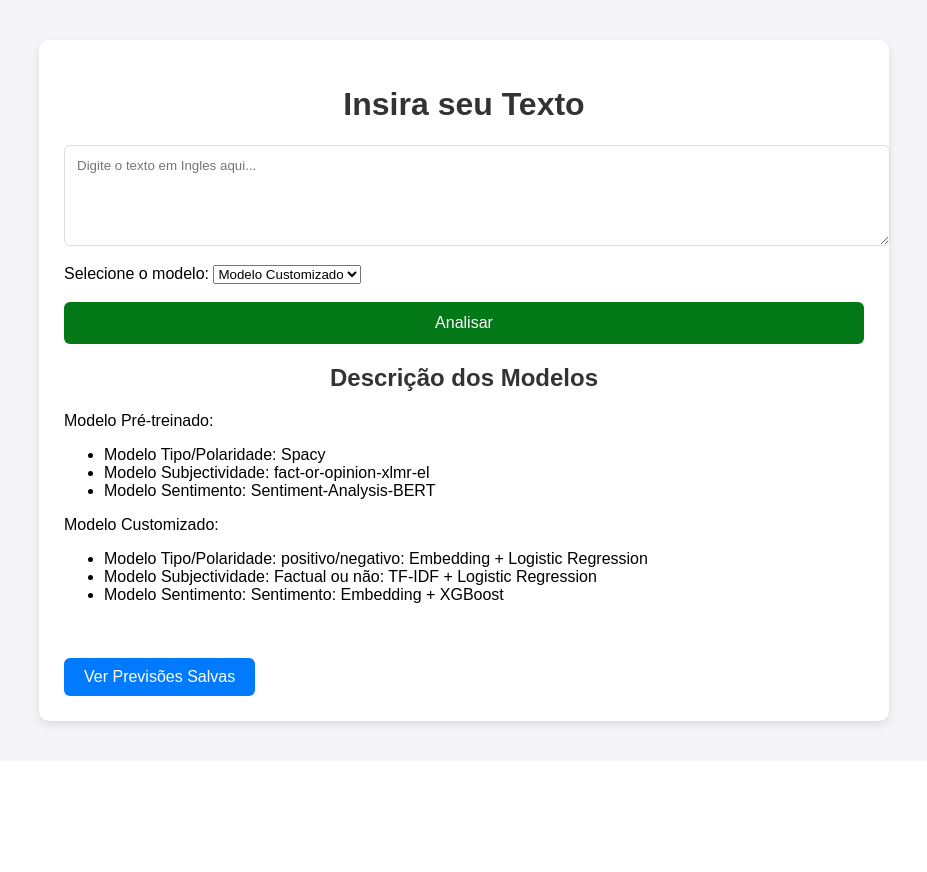
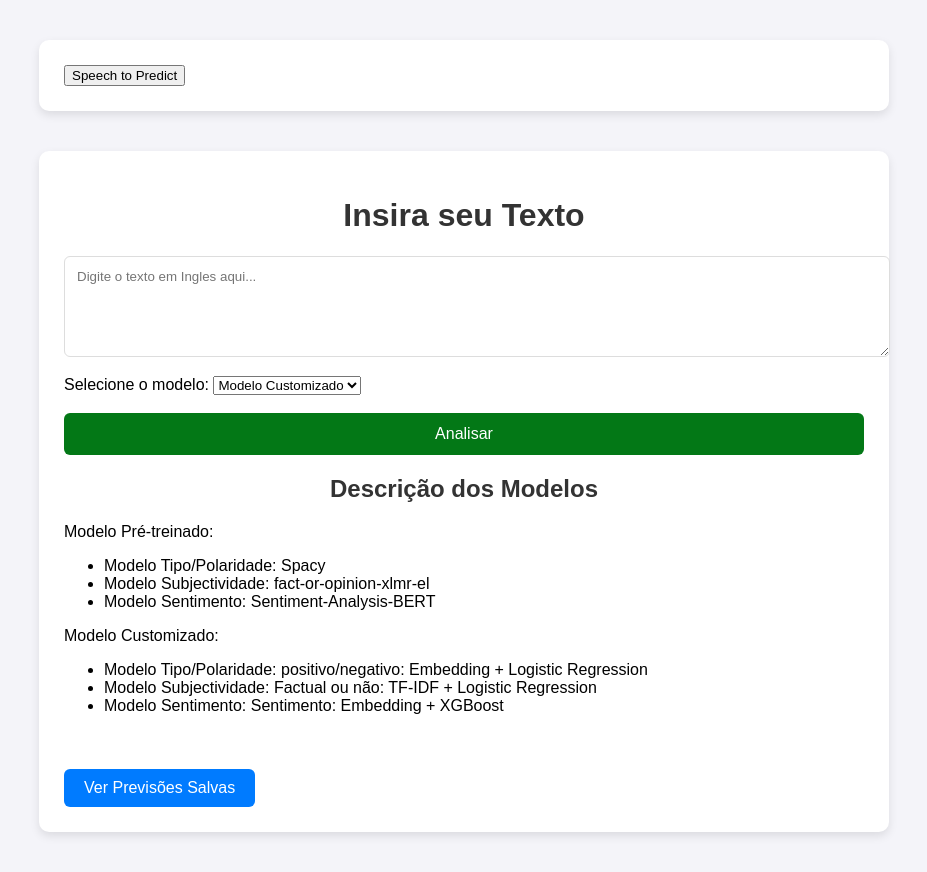
Before and after one commit to EnmanuelMartinsAbilheira/Sentiment-Analysis-Speech-Emotion-Recognition, a Flask app: page / in a window 1280 px wide. Shown: the part 139-1011 px from the top of the page, without its empty margins (176-1103 px from the left). Before the commit the page ends 871 px from the top, so only its background shows below. Run offline with Flask 3, Linux system fonts and the light colour scheme; parts of the project's set-up code (start-up, migrations or seed data) failed here and were passed over.

Commit message:
speech to predict Professor

```diff
--- a/Project 3/input_view/templates/index.html
+++ b/Project 3/input_view/templates/index.html
@@ -28,6 +28,11 @@
 </header>
 
 <body>
+    <div class="container">
+        <button type="button" onclick="window.location.href='https://www.youtube.com/watch?v=xvFZjo5PgG0'">Speech to Predict</button>
+    </div>
+
+
     <div class="container">
         <h1>Insira seu Texto</h1>
         <form method="POST">
```
